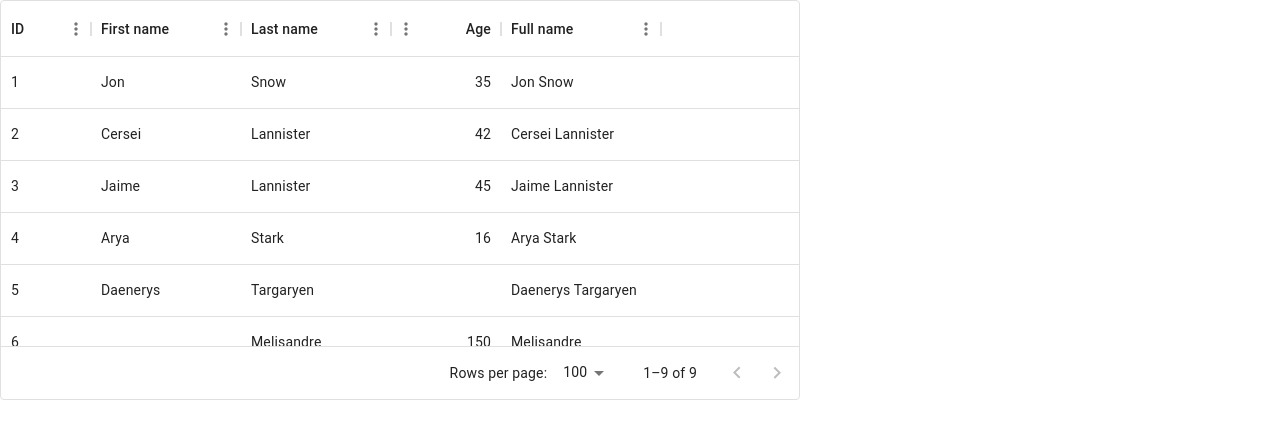
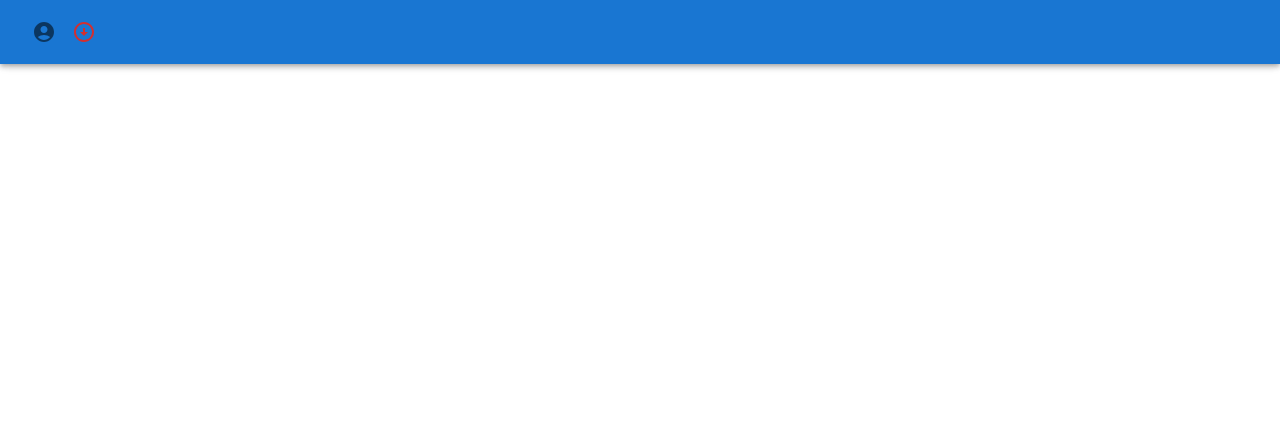
Before and after one commit to madhumithavenu/Material_UI, a React (Create React App) app: page / in a window 1280 px wide. Shown: the top 438 px of the page. Built offline with nearby package versions, Linux system fonts and the light colour scheme.

Commit message:
Material UI Icons

```diff
--- a/src/App.js
+++ b/src/App.js
@@ -2,6 +2,7 @@
 // import Test2 from "./Test2";
 import Layout from "./Layout";
 import Test10 from "./Test10";
+import Test11 from "./Test11";
 import Test3 from "./Test3";
 import Test4 from "./Test4";
 import Test5 from "./Test5";
@@ -19,7 +20,7 @@ function App() {
      {/* <Test2 />  */}
      {/* <Test3/> */}
      {/* <Navbar links={linksArray}/> */}
-     <Test10/>
+     <Test11/>
     </div>
   );
 }
--- /dev/null
+++ b/src/Test11.js
@@ -0,0 +1,27 @@
+import React from 'react'
+import AccountCircleIcon from '@mui/icons-material/AccountCircle';
+import ArrowCircleDownIcon from '@mui/icons-material/ArrowCircleDown';
+import AccessAlarmSharpIcon from '@mui/icons-material/AccessAlarmSharp';
+import { AppBar, Box, IconButton, Toolbar } from '@mui/material';
+
+const Test11 = () => {
+    return (
+        <Box>
+            <AppBar>
+                <Toolbar>
+                    <IconButton onClick={()=>alert("Icon Selected")}>
+                        {" "}
+                        <AccountCircleIcon />
+                    </IconButton>
+                    <IconButton >
+                        {" "}
+                        <ArrowCircleDownIcon color='error'/>
+                    </IconButton>
+                </Toolbar>
+            </AppBar>
+
+        </Box>
+    )
+}
+
+export default Test11
```
